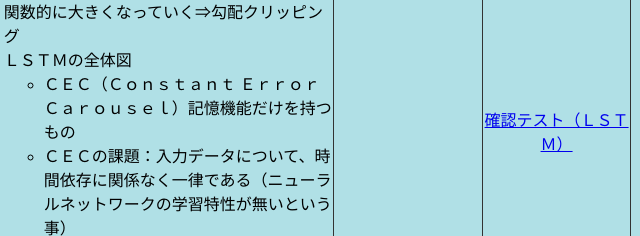
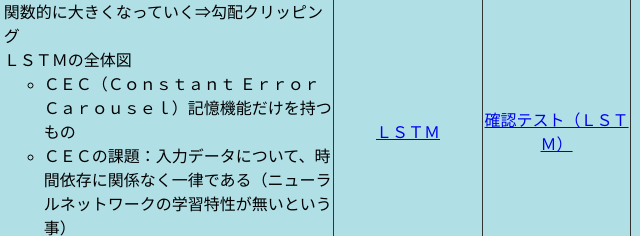
Before and after one commit to ontheroad2021/RabbitChallenge, a plain HTML site: page DeepLearningPartTwo.html in a window 1280 px wide. Shown: the part 980-1216 px from the top of the page, 492-1132 px from the left. Drawn offline with Linux system fonts and the light colour scheme.

Commit message:
Updated a file.

```diff
--- a/DeepLearningPartTwo.html
+++ b/DeepLearningPartTwo.html
@@ -170,7 +170,7 @@ td {
 				</ul>
 			</td>
 			<td>
-
+				<a href="https://nbviewer.jupyter.org/github/ontheroad2021/RabbitChallenge/blob/main/4_1_2_1_predict_word.ipynb" target="_blank">ＬＳＴＭ</a><br>
 			</td>
 			<td>
 				<a href="https://github.com/ontheroad2021/RabbitChallenge/blob/main/4_1_2_2_Review_Test.md" target="_blank">確認テスト（ＬＳＴＭ）</a>
```
